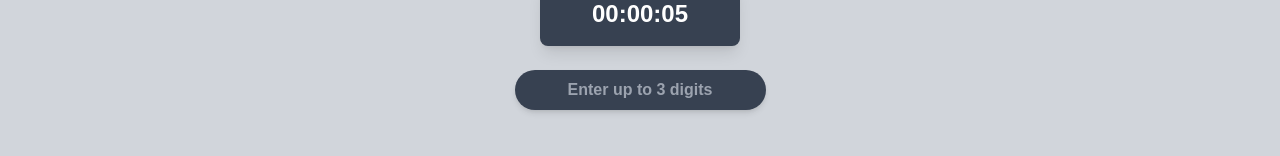
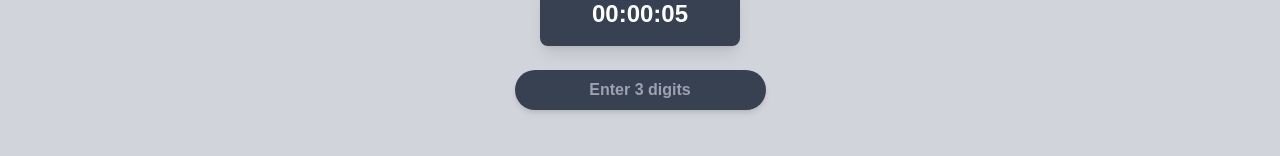
Before and after one commit to LeweLotki/logic_is_blind, a React (Create React App) app in the folder frontend/: page /solve in a window 1280 px wide. Shown: the part 306-462 px from the top of the page. Built offline with nearby package versions, Linux system fonts and the light colour scheme.

Commit message:
adding api for handling solve form input

```diff
--- a/frontend/src/components/features/Solve/SolveForm/SolveForm.jsx
+++ b/frontend/src/components/features/Solve/SolveForm/SolveForm.jsx
@@ -1,8 +1,12 @@
 import React, { useState } from 'react';
+import Cookies from 'js-cookie';
+import { usePuzzle } from "../../../../hooks/PreviewContext";
 
 function SolveForm() {
   const [input, setInput] = useState('');
   const [display, setDisplay] = useState('');
+
+  const { puzzle } = usePuzzle();
 
   const handleInputChange = (event) => {
     const value = event.target.value;
@@ -16,15 +20,54 @@ function SolveForm() {
     }
   };
 
+  const handleSubmit = async (event) => {
+    event.preventDefault(); // Prevent the default form submission behavior
+    const token = Cookies.get('user_id'); // Get the token from cookies
+    if (!token) {
+      setDisplay('Authentication token is missing, please log in.');
+      return; // Early return if token is not available
+    }
+
+    if (input.length === 3) {
+      const requestData = {
+        row: input.charAt(0),
+        column: input.charAt(1),
+        value: input.charAt(2),
+        token: token,
+        puzzle_id: puzzle.id
+      };
+      try {
+        const response = await fetch('http://localhost:8000/solve/set-digit', {
+          method: 'POST',
+          headers: {
+            'Content-Type': 'application/json',
+          },
+          body: JSON.stringify(requestData),
+        });
+        const data = await response.json();
+        console.log(data);  // Log the response data
+        setDisplay(`Submitted: ${display}`);
+      } catch (error) {
+        console.error('Error submitting the form:', error);
+        setDisplay('Error in submission');
+      }
+    } else {
+      setDisplay('Please enter all 3 digits');
+    }
+  };
+
   return (
     <div className="solve-form-container">
+      <form onSubmit={handleSubmit}>
         <input
           className="text-center bg-gray-700 text-white font-bold py-2 px-4 rounded-full shadow-md outline-none focus:ring-2 focus:ring-blue-500"
           type="text"
           value={input}
           onChange={handleInputChange}
-        placeholder="Enter up to 3 digits"
+          placeholder="Enter 3 digits"
         />
+        <button type="submit" className="hidden">Submit</button>
+      </form>
       {display && (
         <div className="mt-4 bg-gray-800 text-white py-2 px-4 rounded-full shadow-lg">
           {display}
```
Also changed, not shown: 2 other files (tests, documents, lock files or other folders). Lines whose indentation alone changed are shown as unchanged.
